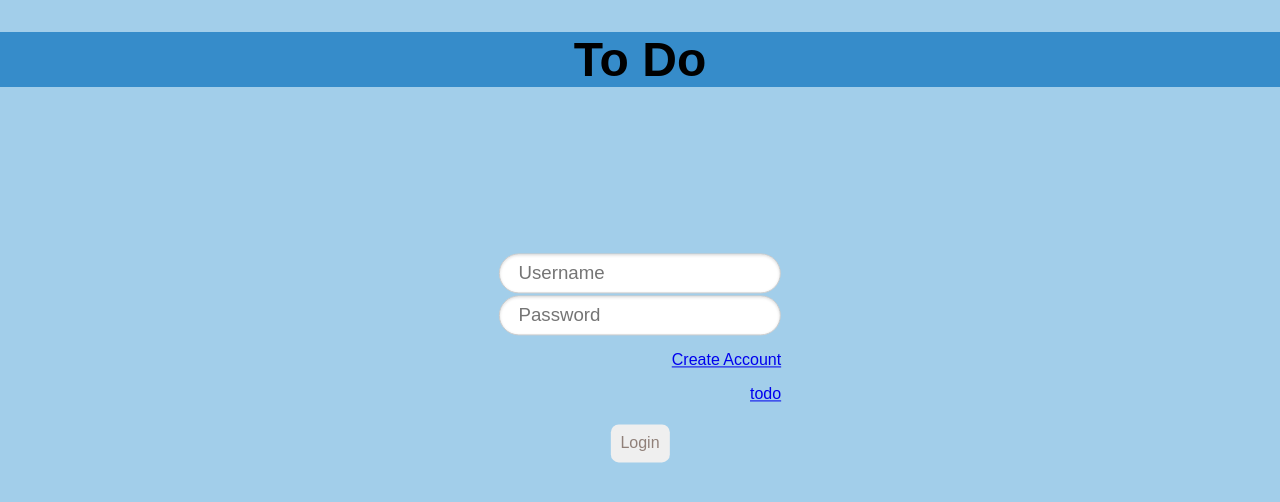
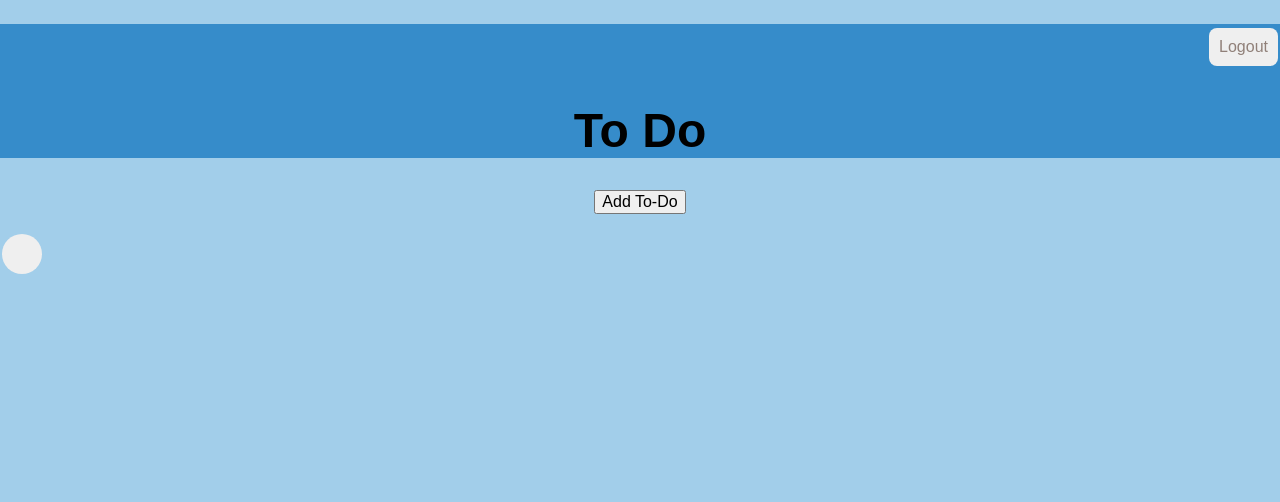
Before and after one commit to TiredFarmer/To-Do-List, a Flask app: page / in a window 1280 px wide. Shown: the top 502 px of the page. Run offline with Flask 2, Linux system fonts and the light colour scheme; some libraries are stand-ins or nearby versions.

Commit message:
Modified todo.html

```diff
--- a/todoapp/templates/login.html
+++ b/todoapp/templates/login.html
@@ -1,7 +1,7 @@
 <!DOCTYPE html>
 <html>
   <head>
-    <title>Login</title>
+    <title>Create Account</title>
     <link href="../static/css/styles.css" type="text/css" rel="stylesheet">
 
     <!--the rounded input box stuff-->
@@ -18,12 +18,21 @@
   <body>
 
   <div class="header">
+    <p align="right"><a href="/logout" class="button button3">Logout</button></a></p>
     <h1>To Do</h1>
+
   </div>
 
 
+  <!--
+    lists
+  -->
+  <p align="center"><button onclick="showContent()">Add To-Do</button></a></p>
+
+  <template>
     <div class="container">
-    <div class="center">
+      <div class="left">
+
       <form class="pure-form">
 
         <input
@@ -31,25 +40,35 @@
                 class="pure-input-rounded"
                 type="text"
                 name="inputBox"
-              placeholder="Username"
+                placeholder="Course"
+                style="height:40px;font-size:14pt;">
+
+      <input
+        type="text"
+        class="pure-input-rounded"
+        type="text"
+        name="inputBox"
+        placeholder="ASMT"
         style="height:40px;font-size:14pt;">
         <div style="height:2px;"><br></div>
 
-      <input
-              type="password"
-              class="pure-input-rounded"
-              type="text"
-              name="inputBox"
-              placeholder="Password"
-              style="height:40px;font-size:14pt;display: inline;">
+
+      <div style="height:2px;"><br></div>
+      <input type="date" id="start" name="trip-start"
+      value=today
+      min="today" max=2050-12-31>
       </form>
+  </template>
 
-    <p align="right"><a href="{{ url_for('create_account')}}">Create Account</a></p>
-    <p align="right"><a href="{{ url_for('todo')}}">todo</a></p>
-    <center><a href="LOGIN!" class="button button3">Login</button></a></center>
-
-    </div>
-  </div>
+  <script>
+    function showContent() {
+      var temp = document.getElementsByTagName("template")[0];
+      var clon = temp.content.cloneNode(true);
+      document.body.appendChild(clon);
+    }
+    </script>
 
   </body>
 </html>
+
+<button class="button button5"></button>
```
Lines whose indentation alone changed are shown as unchanged.
